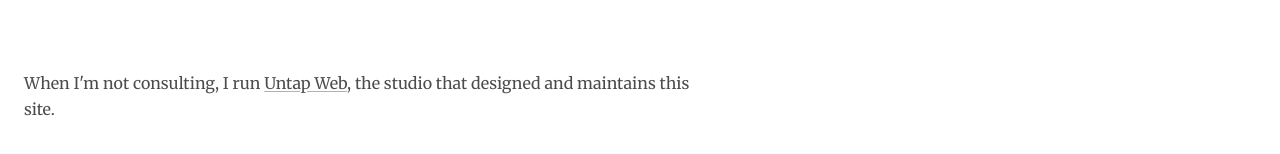
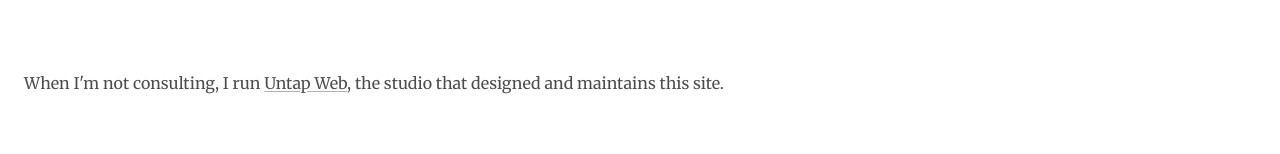
Before and after one commit to mels0n/aboutme, a Next.js app: page /about in a window 1280 px wide. Shown: the part 914-1068 px from the top of the page. Built offline with nearby package versions, Linux system fonts and the light colour scheme; no server answers.

Commit message:
about: let closing note run full width, wrap only when viewport demands

```diff
--- a/src/app/about/page.tsx
+++ b/src/app/about/page.tsx
@@ -75,7 +75,7 @@ export default function AboutPage() {
                 </div>
 
                 {/* 3. Closing Note */}
-                <p className="text-base text-foreground/70 font-serif leading-relaxed max-w-2xl">
+                <p className="text-base text-foreground/70 font-serif leading-relaxed text-pretty">
                     When I&apos;m not consulting, I run <a href="https://untapweb.com" className="underline decoration-foreground/30 underline-offset-2 hover:text-blue-600 transition-colors">Untap Web</a>, the studio that designed and maintains this site.
                 </p>
 
```
